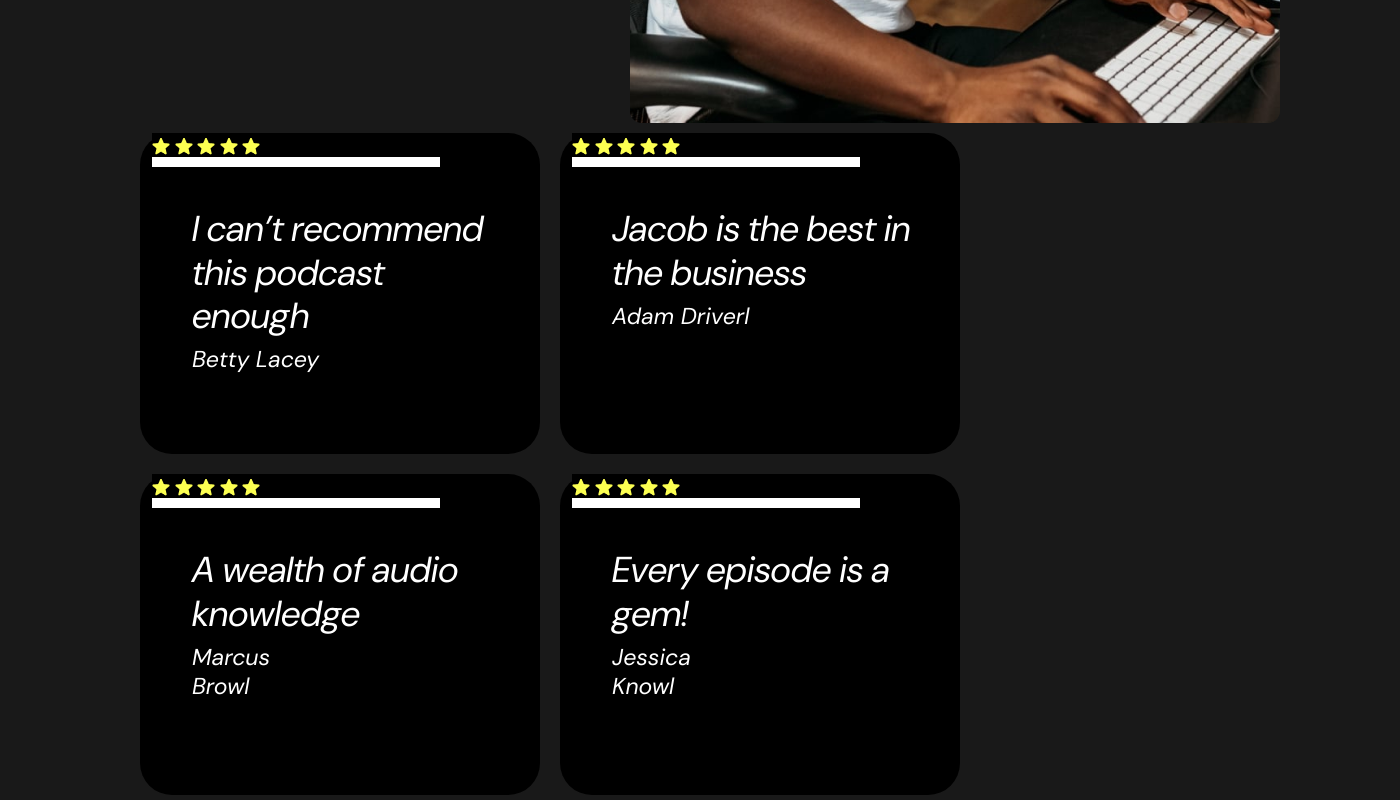
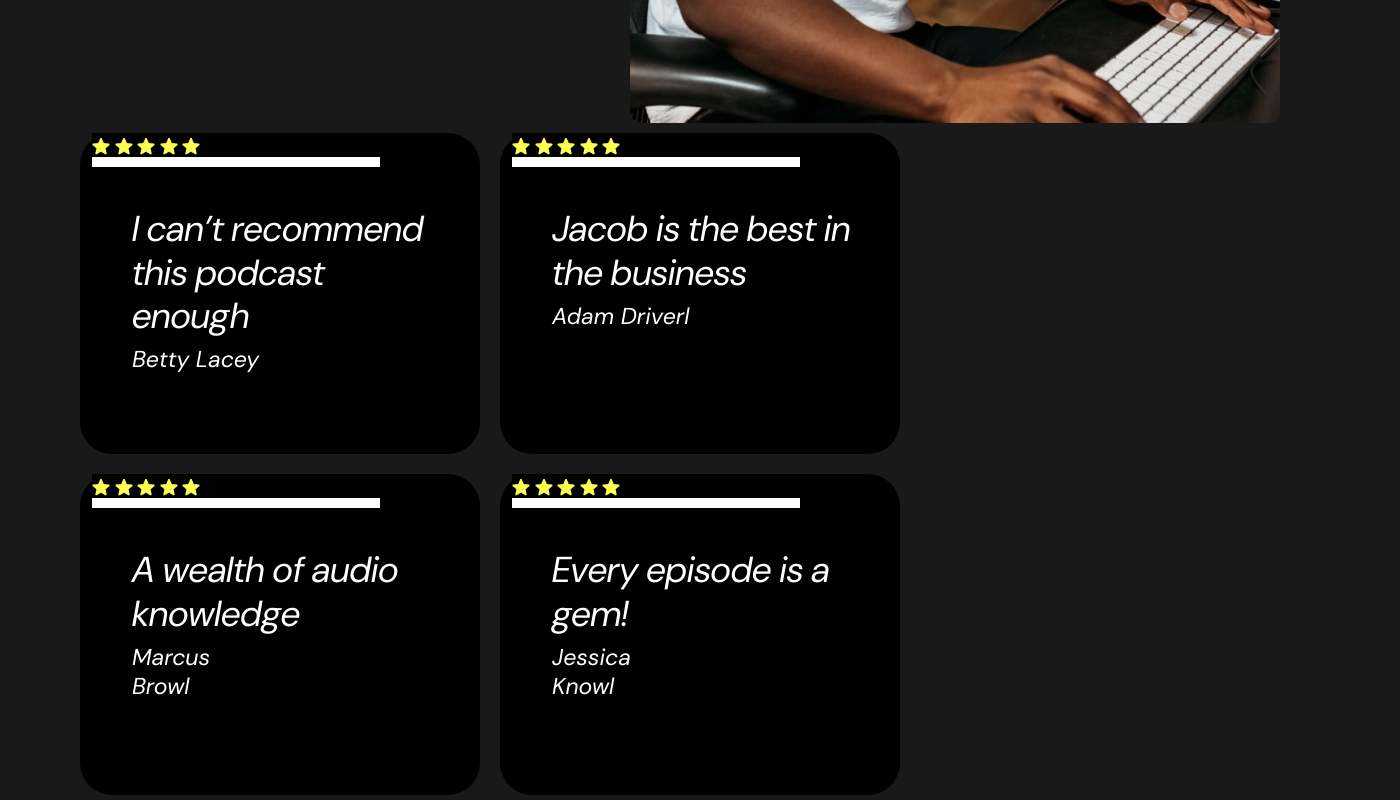
Before and after one commit to itgirlschool/frontend76_gr_1, a plain HTML site: page index.html in a window 1280 px wide. Shown: the part 3660-4460 px from the top of the page, 1400 px wide, since content can reach past the window. Drawn offline with nearby package versions, Linux system fonts and the light colour scheme; files that its build step writes are made by us from their sources.

Commit message:
max-width in container-card

```diff
--- a/assets/styles/styles.css
+++ b/assets/styles/styles.css
@@ -169,8 +169,7 @@ body {
 }
 
 .container-card {
-  background-color: #191919;
-  width: 1400px;
+  max-width: 1400px;
   height: 901px;
 }
 
```
